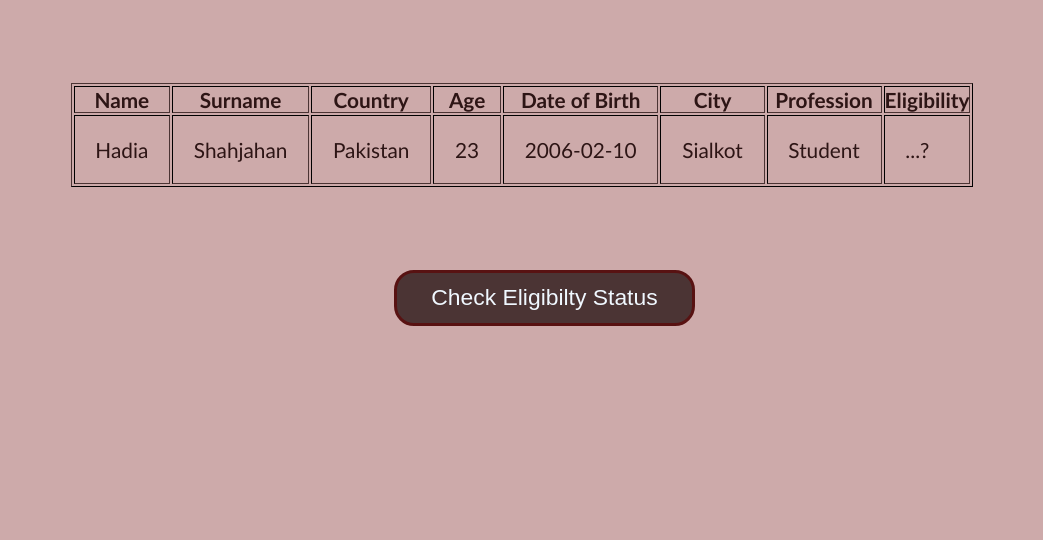
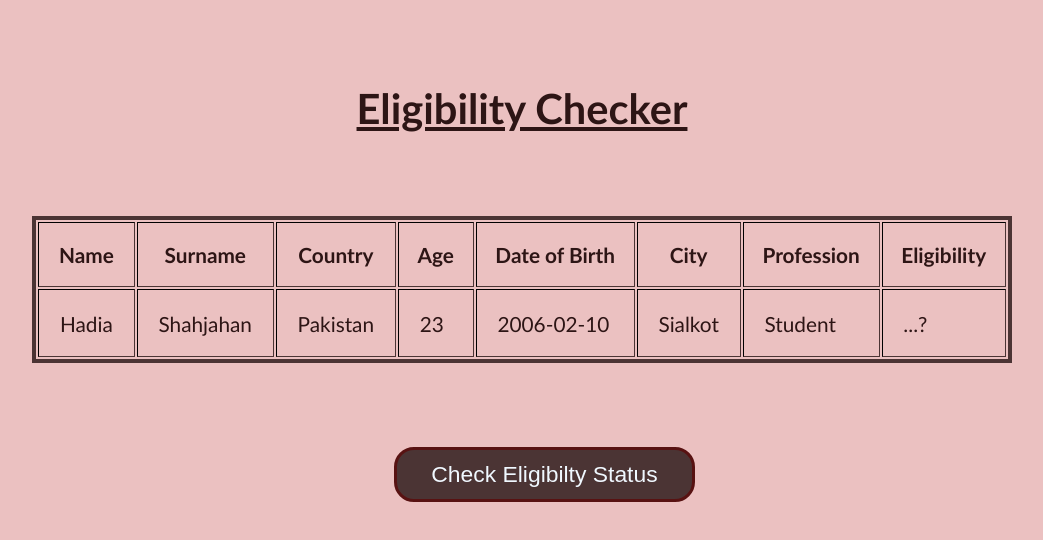
Before and after one commit to hadiashah01/react-core-concepts, a React (Vite) app: page / in a window 1280 px wide. Shown: the top 540 px of the page, without its empty margins (118-1161 px from the left). Built offline with nearby package versions, Linux system fonts and the light colour scheme.

Commit message:
add h1 in user component and styles for h1 ; update styles of table

```diff
--- a/src/User.css
+++ b/src/User.css
@@ -8,36 +8,45 @@ body {
   font-family:
     "Trebuchet MS", "Lucida Sans Unicode", "Lucida Grande", "Lucida Sans",
     Arial, sans-serif;
-  background-color: #cdaaaa;
+  background-color: #ebc1c1;
   color: rgb(45, 21, 21);
   font-size: 1.3em;
+}
+h1 {
+  text-align: center;
+  margin-block: 2em;
+  text-decoration: underline;
 }
 table {
   margin-inline: auto;
   margin-block: 4em;
-  border-color: rgb(75, 52, 52);
+  border: 4px solid rgb(75, 52, 52);
 }
 td {
   padding: 1em;
 }
-button{
-    background-color:rgb(75, 52, 52);
+th {
+  padding: 0.9em;
+  font-weight: 700;
+}
+button {
+  background-color: rgb(75, 52, 52);
   color: aliceblue;
   font-size: 1.1em;
   padding-inline: 1.5em;
   margin-left: 40vw;
-    padding-block: .5em;
-    border: 3px solid  #581212;
+  padding-block: 0.5em;
+  border: 3px solid #581212;
   border-radius: 20px;
 }
 button:hover {
- background-color: #cdaaaa;
+  background-color: #ebc1c1;
   color: rgb(45, 21, 21);
 }
-.btn{
+.btn {
   margin-inline: auto;
   width: fit-content;
 }
-td:hover{
+td:hover {
   text-decoration: underline;
 }
--- a/src/User.jsx
+++ b/src/User.jsx
@@ -13,6 +13,7 @@ function User({ info }) {
   }
   return (
     <>
+      <h1>Eligibility Checker</h1>
       <table border={1}>
         <thead>
           <tr>
```
Lines whose indentation alone changed are shown as unchanged.
